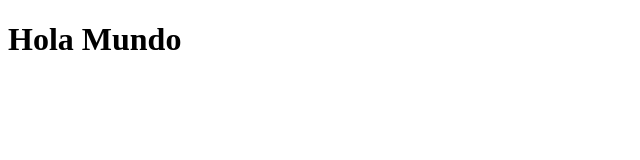
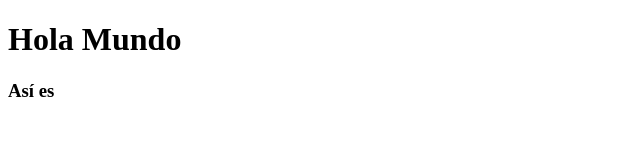
Before and after one commit to charlyrosero/tutorial-git, a plain HTML site: page index.html in a window 1280 px wide. Shown: the full height of the page, 0-640 px from the left. Drawn offline with Linux system fonts and the light colour scheme.

Commit message:
Agrego H3

```diff
--- a/index.html
+++ b/index.html
@@ -8,5 +8,6 @@
 </head>
 <body>
     <h1>Hola Mundo</h1>
+    <h3>Así es</h3>
 </body>
 </html>
```
